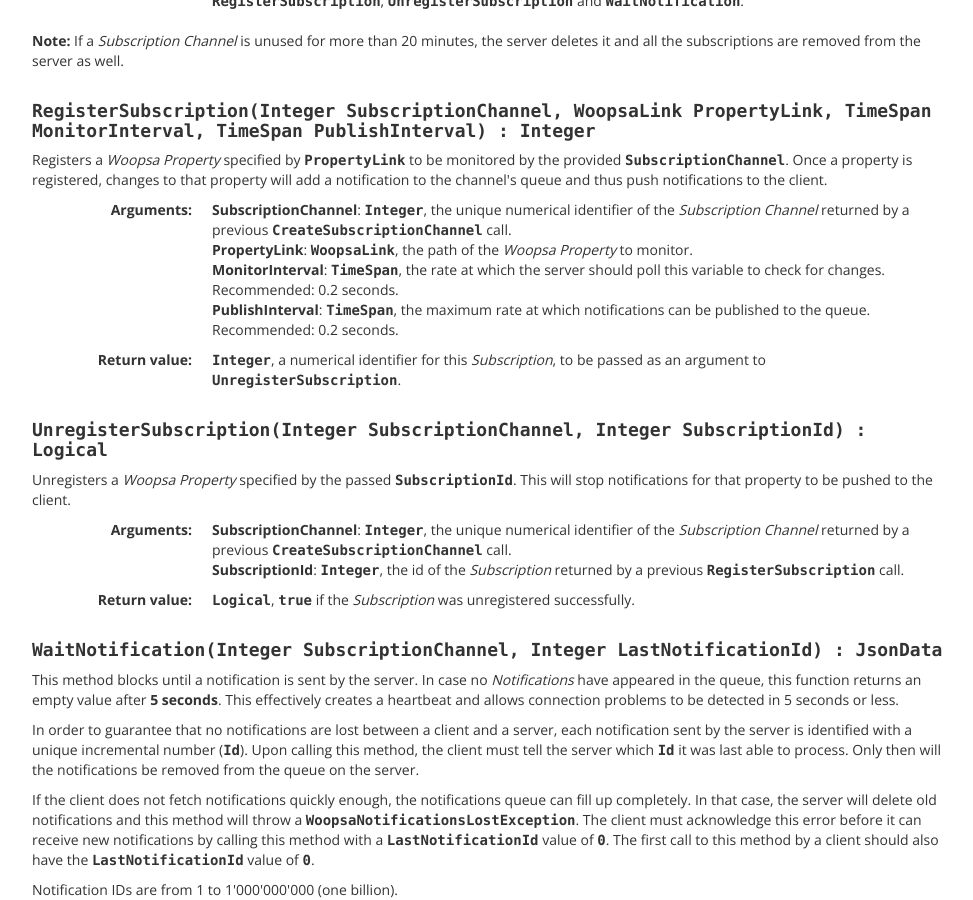
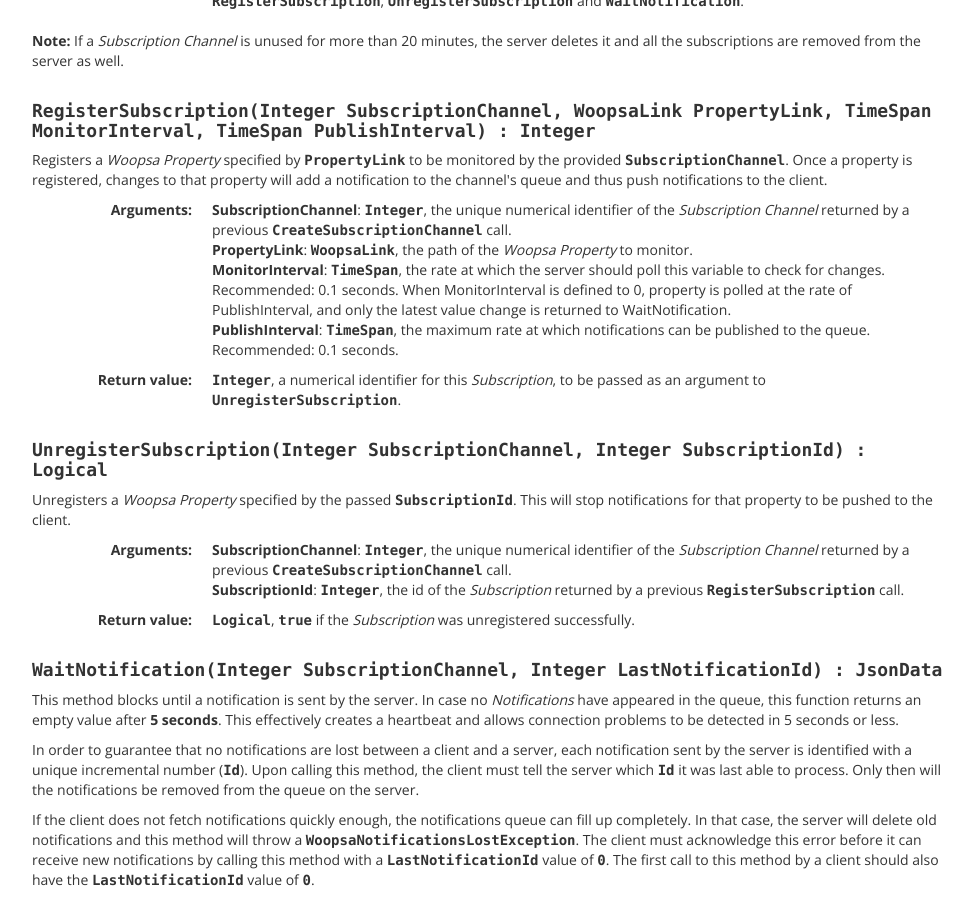
Before and after one commit to woopsa-protocol/woopsa-protocol.github.io, a Jekyll site: the page built from specification.html, in a window 1280 px wide and 900 px high, scrolled down 6444 px. Shown: the whole window, without its empty margins (148-1121 px from the left). Built offline with Jekyll 4.4.1, drawn with Linux system fonts in a browser that asks for light colours.

Commit message:
Described the effect of setting MonitorInterval to 0 in RegisterSubscription

```diff
--- a/specification.html
+++ b/specification.html
@@ -305,8 +305,10 @@
 		<ul class="list-unstyled">
 			<li><strong>SubscriptionChannel</strong>: <samp>Integer</samp>, the unique numerical identifier of the <em>Subscription Channel</em> returned by a previous <samp>CreateSubscriptionChannel</samp> call.</li>
 			<li><strong>PropertyLink</strong>: <samp>WoopsaLink</samp>, the path of the <em>Woopsa Property</em> to monitor.</li>
-			<li><strong>MonitorInterval</strong>: <samp>TimeSpan</samp>, the rate at which the server should poll this variable to check for changes. Recommended: 0.2 seconds.</li>
-			<li><strong>PublishInterval</strong>: <samp>TimeSpan</samp>, the maximum rate at which notifications can be published to the queue. Recommended: 0.2 seconds.</li>
+			<li><strong>MonitorInterval</strong>: <samp>TimeSpan</samp>, the rate at which the server should poll this variable to check for changes. Recommended: 0.1 seconds.
+				When MonitorInterval is defined to 0, property is polled at the rate of PublishInterval, and only the latest value change is returned to WaitNotification.
+			</li>
+			<li><strong>PublishInterval</strong>: <samp>TimeSpan</samp>, the maximum rate at which notifications can be published to the queue. Recommended: 0.1 seconds.</li>
 		</ul>
 	</dd>
 	<dt>Return value:</dt>
```
